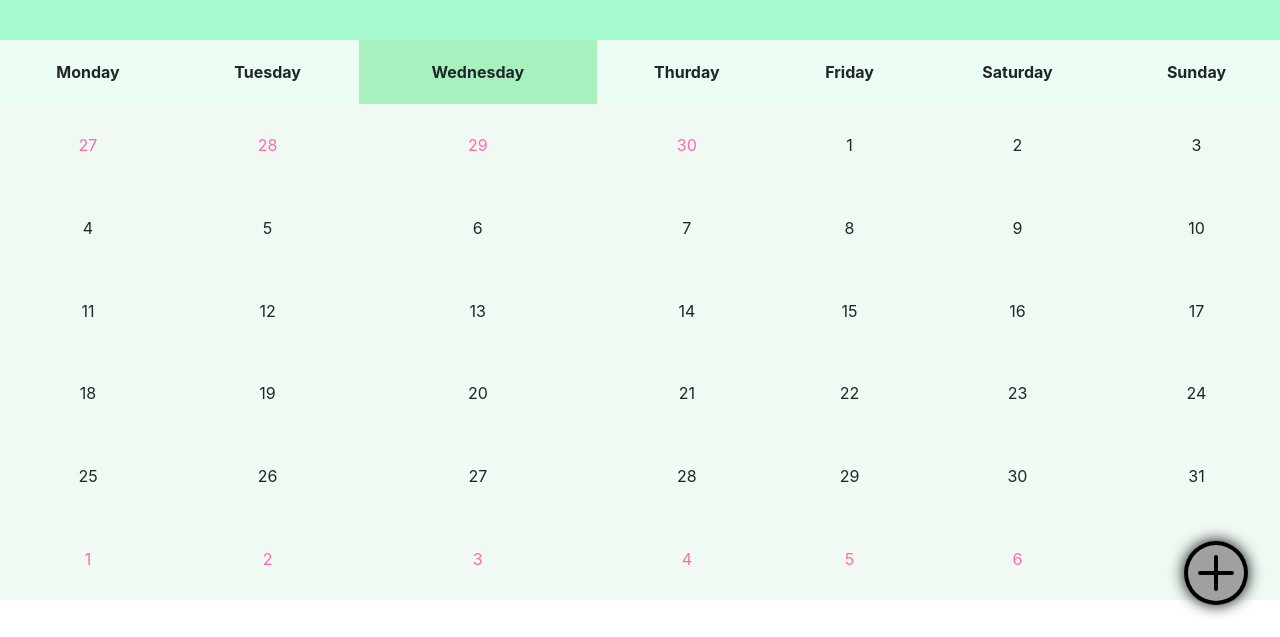
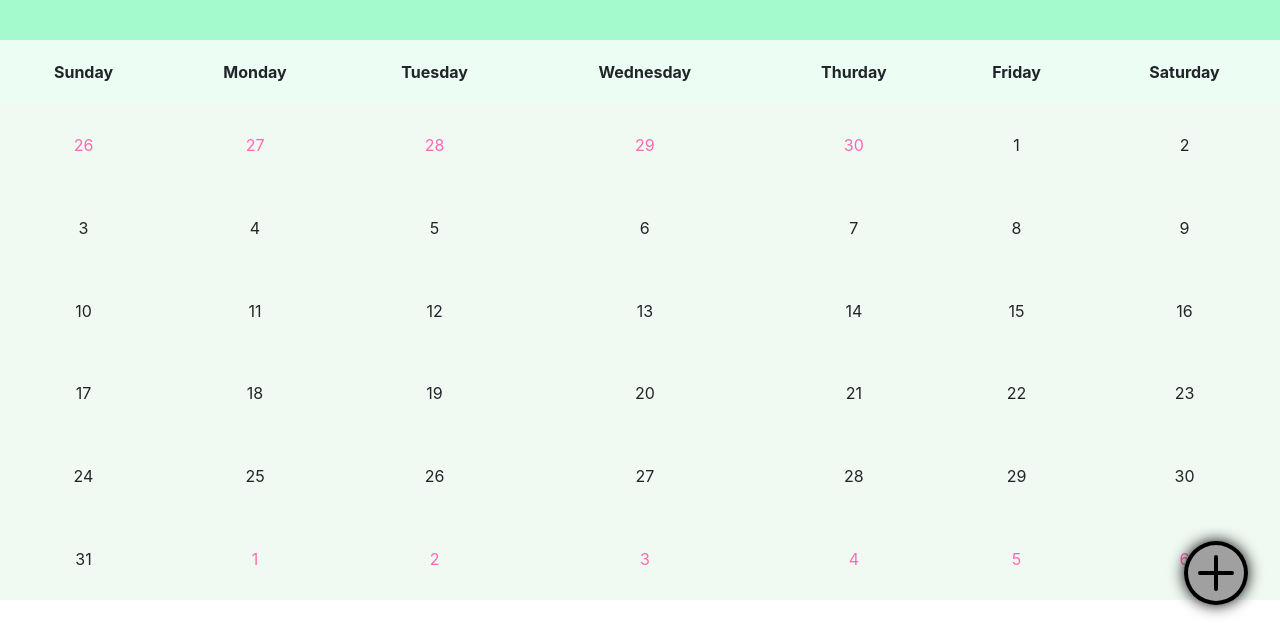
Before and after one commit to MaximilianGrieser/WebEngineering-DHBW, a plain HTML site: page index.html in a window 1280 px wide. Both pictures are taken after a click on the button 80 px from the left and 123 px from the top of the page. Shown: the part 163-800 px from the top of the page. Drawn offline with nearby package versions, Linux system fonts and the light colour scheme.

Commit message:
New grid Algorithem

```diff
--- a/index.html
+++ b/index.html
@@ -46,13 +46,13 @@
             <div class="days">
                 <table class="days_table">
                     <tr>
+                        <th id="weekday0">Sunday</th>
                         <th id="weekday1">Monday</th>
                         <th id="weekday2">Tuesday</th>
                         <th id="weekday3">Wednesday</th>
                         <th id="weekday4">Thurday</th>
                         <th id="weekday5">Friday</th>
                         <th id="weekday6">Saturday</th>
-                        <th id="weekday0">Sunday</th>
                     </tr>
                     <tr class="days-row0">
                         <td id="weekday_days_0_row_0">X</td>
--- a/script.js
+++ b/script.js
@@ -1,16 +1,10 @@
 src="jquery-3.1.1.min.js"
 
+let today = new Date();
+let currentMonth = today.getMonth();
+let currentYear = today.getFullYear();
+
 var months = ["January", "February", "March", "April", "May", "June", "July", "August", "September", "October", "November", "December"];
-var maxDaysInMonth = [31, 29, 31, 30, 31, 30, 31, 31, 30, 31, 30, 31];
-var weekdays = ["Sunday", "Monday", "Tuesday", "Wednesday", "Thursday", "Friday", "Saturday"];
-
-var firstDayInNextMonth = 0;
-var firstDayInMonth = 5;
-
-var today = new Date();
-var selectedMonthIndex = today.getMonth();
-var todayDate = today.getDate();
-var todayDay = today.getDay();
 
 var daysGrid = [
     ["X","X","X","X","X","X","X"],
@@ -22,108 +16,64 @@ var daysGrid = [
 ]
 
 window.onload = function() {
-    document.getElementById("currMonth").innerHTML = months[selectedMonthIndex];
-    document.getElementById("weekday" + todayDay).classList.add("weekday-today");
-
-    if(todayDay === 0){
-        todayDay = 7;
-    }
-
-    var todayRow = getActualRow(todayDate, todayDay);
-    todayElement = document.getElementById("weekday_days_" + (todayDay - 1)+ "_row_" + (todayRow - 1));
-    todayElement.classList.add("day-today");
-
-    fillDaysGrid(todayRow, todayDay, todayDate);
+    showCalendar(currentMonth, currentYear);
 }
 
-function getActualRow(date, weekday) {
-    var row = Math.floor(date / 7);
-    if (weekday !== 7) {
-        row++;
+function showCalendar(month, year) {
+    let firstDay = ((new Date(year, month)).getDay());
+    let daysInMonth = 32 - new Date(year, month, 32).getDate();
+    let daysInPrevMonth = 32 - new Date(year, month - 1, 32).getDate();
+    let startDaysInPrevMonth = (32 - new Date(year, month - 1, 32).getDate()) - (firstDay - 1);
+    let nextMonthReset = true;
+    let prevMonthReset = true;
+
+    document.getElementById("currMonth").innerHTML = months[month];
+
+    removeMonthSpecificClasses();
+
+    let date = 1;
+    for(let i = 0; i < 6; i++) {
+        for(let j = 0; j < 7; j++) {
+            //Days in Prev Month
+            if((i === 0 && j < firstDay) || !prevMonthReset) {
+                if(prevMonthReset) {
+                    prevMonthReset = false;
+                    date = startDaysInPrevMonth;
+                }
+                if(date < daysInPrevMonth) {
+                    daysGrid[i][j] = date;
+                    document.getElementById("weekday_days_" + (j) + "_row_" +(i)).classList.add("day-not-in-month");
+                }else {
+                    daysGrid[i][j] = date;
+                    document.getElementById("weekday_days_" + (j) + "_row_" +(i)).classList.add("day-not-in-month");
+                    date = 0;
+                    prevMonthReset = true;
+                }
+                //Days in Next Month
+            } else if((date > daysInMonth) || !nextMonthReset ) {
+                if(nextMonthReset) {
+                    nextMonthReset = false;
+                    date = 1;
+                }
+                daysGrid[i][j] = date;
+                document.getElementById("weekday_days_" + j + "_row_" + i).classList.add("day-not-in-month");
+            //Days in Month
+            } else {
+                daysGrid[i][j] = date;
+            }
+            date++;
+        }
     }
-    return row;
+    console.log(daysGrid);
+    printDaysGrid();
 }
 
-function getFirstDay(y) {
-    help = maxDaysInMonth[selectedMonthIndex - 1] % 7;
-    help = (y + 1) - help;
-
-    switch (help) {
-        case 0:
-            firstDayInMonth = 7;
-            break;
-        case -1:
-            firstDayInMonth = 6;
-            break;
-        case -2:
-            firstDayInMonth = 5;
-            break;
-        case -3:
-            firstDayInMonth = 4;
-            break;
-        default:
-            firstDayInMonth = help;
-            break;
+function printDaysGrid() {
+    for(i = 0; i < 6; i++) {
+        for(y = 0; y < 7; y++) {
+            document.getElementById("weekday_days_" + y + "_row_" + i).innerHTML = daysGrid[i][y];
+        }
     }
-}
-
-function fillDaysGrid(pRow, pDay, pDate) {
-
-    var currentRow = pRow;
-    var currentDay = pDay -1;
-    var currentDate = pDate;
-    var notInMonth = false
-
-    console.log(pRow,pDay,pDate);
-    daysGrid[pRow -1][pDay -1] = pDate;
-
-    if(currentDay === 0){
-        getFirstDay(1);
-    }
-
-    for(i = currentRow; i >= 1; i--){
-        for(y = currentDay; y >= 1; y--){
-            currentDate--;
-            if(currentDate < 1){
-                if (selectedMonthIndex === 0){
-                    selectedMonthIndex = 12;
-                }
-                getFirstDay(y);
-                console.log(firstDayInMonth);
-                currentDate = maxDaysInMonth[selectedMonthIndex -1];
-                notInMonth = true;
-            }
-            if(notInMonth){
-                document.getElementById("weekday_days_" + (y -1) + "_row_" + (i -1)).classList.add("day-not-in-month");
-            }
-            daysGrid[i -1][y -1] = currentDate;
-        }
-        currentDay = 7;
-    }
-
-    currentRow = pRow;
-    currentDay = pDay +1;
-    currentDate = pDate;
-    notInMonth = false;
-
-    for(i = currentRow; i < 7; i++){
-        for(y = currentDay; y <= 7; y++){
-            currentDate++;
-            if(currentDate > maxDaysInMonth[selectedMonthIndex]){
-                firstDayInNextMonth = y;
-                currentDate = 1;
-                notInMonth = true;
-            }
-            if(notInMonth){
-                document.getElementById("weekday_days_" + (y -1) + "_row_" +(i -1)).classList.add("day-not-in-month");
-            }
-            daysGrid[i -1][y -1] = currentDate;
-        }
-        currentDay = 1;
-    }
-    console.log(daysGrid);
-
-    printDaysGrid();
 }
 
 function removeMonthSpecificClasses() {
@@ -135,34 +85,16 @@ function removeMonthSpecificClasses() {
     }
 }
 
-function printDaysGrid() {
-    for(i = 0; i < 6; i++) {
-        for(y = 0; y < 7; y++) {
-            document.getElementById("weekday_days_" + y + "_row_" + i).innerHTML = daysGrid[i][y];
-        }
-    }
-}
-
 function nextMonth() {
-    selectedMonthIndex++;
-    if(selectedMonthIndex > 11) {
-        selectedMonthIndex = 0
-    }
-    document.getElementById("currMonth").innerHTML = months[selectedMonthIndex];
-
-    removeMonthSpecificClasses();
-    fillDaysGrid(1, firstDayInNextMonth, 1);
+    currentYear = (currentMonth === 11) ? currentYear + 1 : currentYear;
+    currentMonth = (currentMonth + 1) % 12;
+    showCalendar(currentMonth, currentYear);
 }
 
 function prevMonth() {
-    selectedMonthIndex--;
-    if(selectedMonthIndex < 0) {
-        selectedMonthIndex = 11
-    }
-    document.getElementById("currMonth").innerHTML = months[selectedMonthIndex];
-
-    removeMonthSpecificClasses();
-    fillDaysGrid(1, firstDayInMonth , 1);
+    currentYear = (currentMonth === 0) ? currentYear - 1 : currentYear;
+    currentMonth = (currentMonth === 0) ? 11 : currentMonth - 1;
+    showCalendar(currentMonth, currentYear);
 }
 
 function newEntry() {
```
